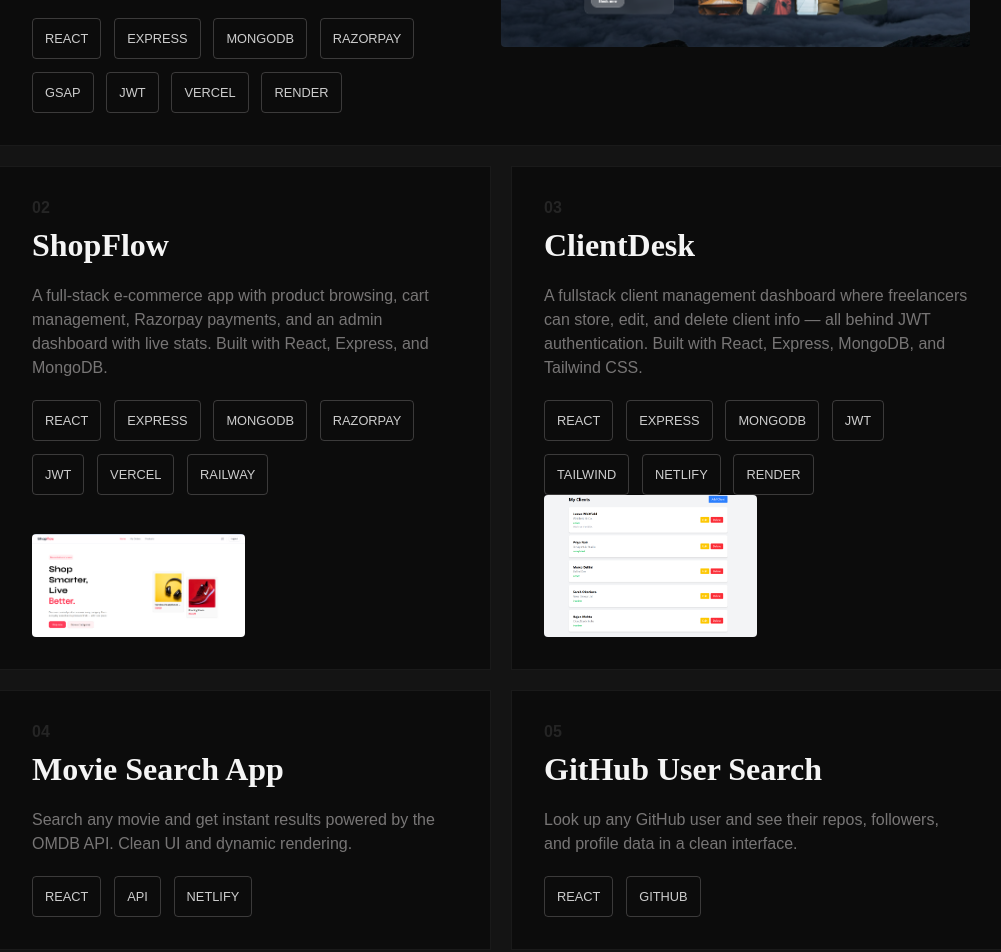
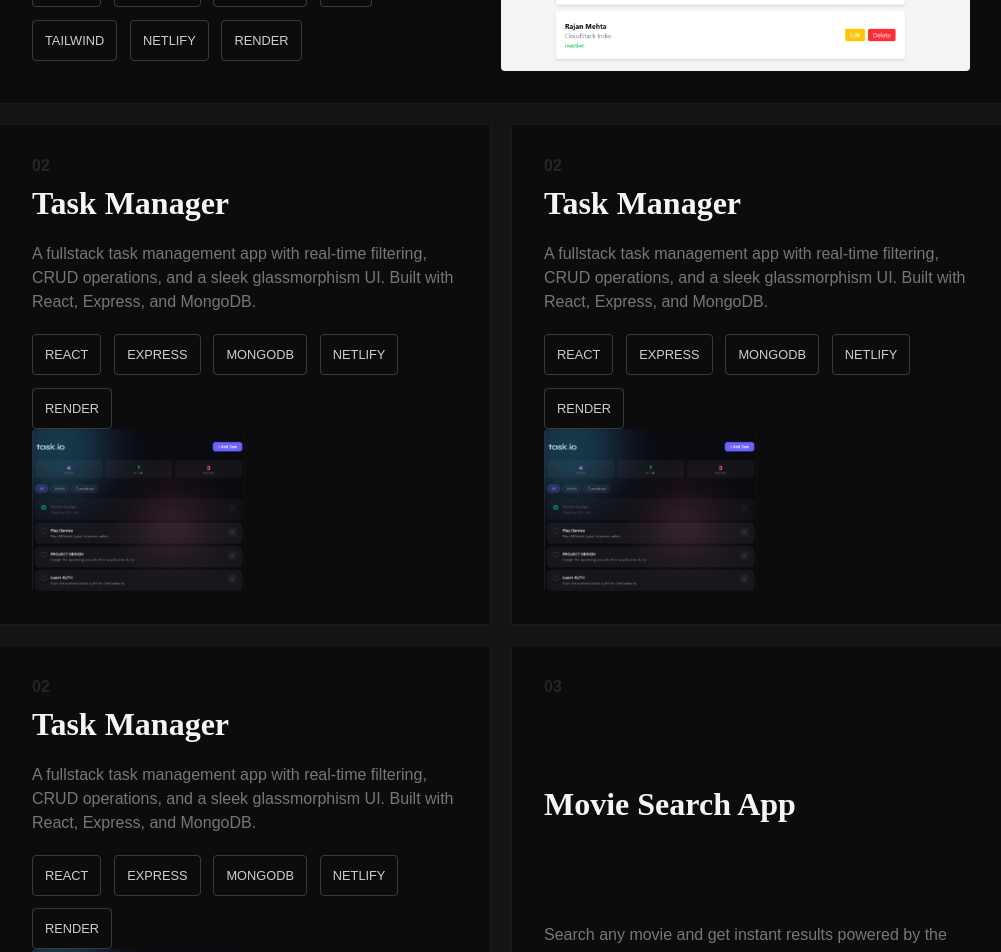
Before and after one commit to zishanx/Portfolio, a React (Vite) app: page / in a window 1280 px wide. Shown: the part 1140-2092 px from the top of the page, without its empty margins (139-1140 px from the left). Built offline with nearby package versions, Linux system fonts and the light colour scheme; a web font is replaced by a local one.

Commit message:
Work done on 24-06-2026

```diff
--- a/src/components/Project.jsx
+++ b/src/components/Project.jsx
@@ -25,56 +25,7 @@ export default function Project() {
                     <div className="details">
                         <h3 className="feat">FEATURED PROJECT</h3>
                         <h4 className="num">01</h4>
-                        <h2 className="pro-name">Wanderly</h2>
-                        <p className="pro-detail">A full-stack travel booking platform where users can browse packages, make payments via Razorpay, and track bookings — all behind JWT authentication. Admins get a full dashboard to manage packages and orders. Built with React, Express, MongoDB, and GSAP animations.</p>
-                        <div className="tags">
-                            <span className="tag">REACT</span>
-                            <span className="tag">EXPRESS</span>
-                            <span className="tag">MONGODB</span>
-                            <span className="tag">RAZORPAY</span>
-                            <span className="tag">GSAP</span>
-                            <span className="tag">JWT</span>
-                            <span className="tag">VERCEL</span>
-                            <span className="tag">RENDER</span>
-                        </div>
-                    </div>
-                    <img className="feat-img" src={wanderly} alt="Wanderly travel booking app" />
-                </motion.div>
-
-                <motion.div
-                    className="pro-cards"
-                    initial={{ opacity: 0, scale: .5 }}
-                    whileInView={{ opacity: 1, scale: 1 }}
-                    viewport={{ once: true }}
-                    transition={{ duration: 0.8, delay: 0.5 }}
-                >
-                    <div className="details">
-                        <h4 className="num">02</h4>
-                        <h2 className="pro-name">ShopFlow</h2>
-                        <p className="pro-detail">A full-stack e-commerce app with product browsing, cart management, Razorpay payments, and an admin dashboard with live stats. Built with React, Express, and MongoDB.</p>
-                        <div className="tags">
-                            <span className="tag">REACT</span>
-                            <span className="tag">EXPRESS</span>
-                            <span className="tag">MONGODB</span>
-                            <span className="tag">RAZORPAY</span>
-                            <span className="tag">JWT</span>
-                            <span className="tag">VERCEL</span>
-                            <span className="tag">RAILWAY</span>
-                        </div>
-                    </div>
-                    <img className="feat-img" src={shopflow} alt="ShopFlow e-commerce app" />
-                </motion.div>
-
-                <motion.div
-                    className="pro-cards"
-                    initial={{ opacity: 0, scale: .5 }}
-                    whileInView={{ opacity: 1, scale: 1 }}
-                    viewport={{ once: true }}
-                    transition={{ duration: 0.8, delay: 0.5 }}
-                >
-                    <div className="details">
-                        <h4 className="num">03</h4>
-                        <h2 className="pro-name">ClientDesk</h2>
+                        <h2 className="pro-name"></h2>
                         <p className="pro-detail">A fullstack client management dashboard where freelancers can store, edit, and delete client info — all behind JWT authentication. Built with React, Express, MongoDB, and Tailwind CSS.</p>
                         <div className="tags">
                             <span className="tag">REACT</span>
@@ -88,7 +39,69 @@ export default function Project() {
                     </div>
                     <img className="feat-img" src={clientdeskImg} alt="ClientDesk dashboard" />
                 </motion.div>
-
+                <motion.div
+                    className="pro-cards "
+                    initial={{ opacity: 0, scale: .5 }}
+                    whileInView={{ opacity: 1, scale: 1 }}
+                    viewport={{ once: true }}
+                    transition={{ duration: 0.8, delay: 0.5 }}
+                >
+                    <div className="details">
+                        <h4 className="num">02</h4>
+                        <h2 className="pro-name">Task Manager</h2>
+                        <p className="pro-detail">A fullstack task management app with real-time filtering, CRUD operations, and a sleek glassmorphism UI. Built with React, Express, and MongoDB.</p>
+                        <div className="tags">
+                            <span className="tag">REACT</span>
+                            <span className="tag">EXPRESS</span>
+                            <span className="tag">MONGODB</span>
+                            <span className="tag">NETLIFY</span>
+                            <span className="tag">RENDER</span>
+                        </div>
+                    </div>
+                    <img className="feat-img" src={image} alt="Task Manager" />
+                </motion.div>
+                <motion.div
+                    className="pro-cards "
+                    initial={{ opacity: 0, scale: .5 }}
+                    whileInView={{ opacity: 1, scale: 1 }}
+                    viewport={{ once: true }}
+                    transition={{ duration: 0.8, delay: 0.5 }}
+                >
+                    <div className="details">
+                        <h4 className="num">02</h4>
+                        <h2 className="pro-name">Task Manager</h2>
+                        <p className="pro-detail">A fullstack task management app with real-time filtering, CRUD operations, and a sleek glassmorphism UI. Built with React, Express, and MongoDB.</p>
+                        <div className="tags">
+                            <span className="tag">REACT</span>
+                            <span className="tag">EXPRESS</span>
+                            <span className="tag">MONGODB</span>
+                            <span className="tag">NETLIFY</span>
+                            <span className="tag">RENDER</span>
+                        </div>
+                    </div>
+                    <img className="feat-img" src={image} alt="Task Manager" />
+                </motion.div>
+                <motion.div
+                    className="pro-cards "
+                    initial={{ opacity: 0, scale: .5 }}
+                    whileInView={{ opacity: 1, scale: 1 }}
+                    viewport={{ once: true }}
+                    transition={{ duration: 0.8, delay: 0.5 }}
+                >
+                    <div className="details">
+                        <h4 className="num">02</h4>
+                        <h2 className="pro-name">Task Manager</h2>
+                        <p className="pro-detail">A fullstack task management app with real-time filtering, CRUD operations, and a sleek glassmorphism UI. Built with React, Express, and MongoDB.</p>
+                        <div className="tags">
+                            <span className="tag">REACT</span>
+                            <span className="tag">EXPRESS</span>
+                            <span className="tag">MONGODB</span>
+                            <span className="tag">NETLIFY</span>
+                            <span className="tag">RENDER</span>
+                        </div>
+                    </div>
+                    <img className="feat-img" src={image} alt="Task Manager" />
+                </motion.div>
                 <motion.div
                     className="pro-cards"
                     initial={{ opacity: 0, x: -20 }}
@@ -96,7 +109,7 @@ export default function Project() {
                     viewport={{ once: true }}
                     transition={{ duration: 0.8, delay: 0.7 }}
                 >
-                    <h4 className="num">04</h4>
+                    <h4 className="num">03</h4>
                     <h2 className="pro-name">Movie Search App</h2>
                     <p className="pro-detail">Search any movie and get instant results powered by the OMDB API. Clean UI and dynamic rendering.</p>
                     <div className="tags">
@@ -105,7 +118,6 @@ export default function Project() {
                         <span className="tag">NETLIFY</span>
                     </div>
                 </motion.div>
-
                 <motion.div
                     className="pro-cards"
                     initial={{ opacity: 0, x: 20 }}
@@ -113,7 +125,7 @@ export default function Project() {
                     viewport={{ once: true }}
                     transition={{ duration: 0.8, delay: 0.7 }}
                 >
-                    <h4 className="num">05</h4>
+                    <h4 className="num">04</h4>
                     <h2 className="pro-name">GitHub User Search</h2>
                     <p className="pro-detail">Look up any GitHub user and see their repos, followers, and profile data in a clean interface.</p>
                     <div className="tags">
```
